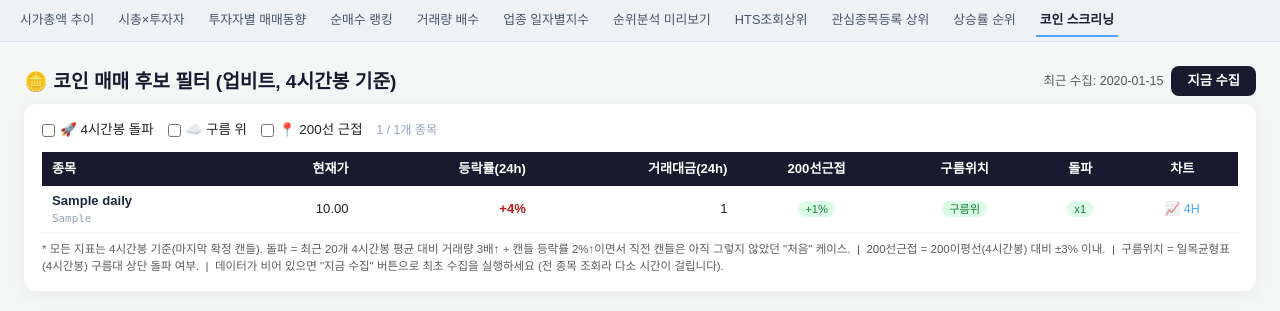
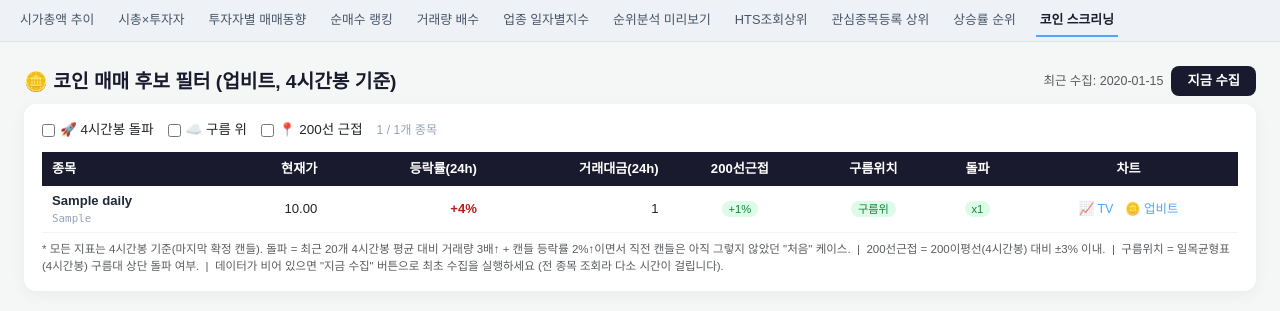
Before and after one commit to yunjinwoo/upbit-alert, a Flask app: page /coin-screening in a window 1280 px wide. Shown: the part 56-367 px from the top of the page. Run offline with Flask 3, Linux system fonts and the light colour scheme; tables that the repository leaves empty hold one stand-in row (values such as "Sample post").

Commit message:
feat: 코인 스크리닝 차트 컬럼에 업비트 링크 추가
트레이딩뷰 링크만 있던 차트 컬럼에 업비트 거래소 바로가기도 함께 표시.

Co-Authored-By: Claude Sonnet 5 <noreply@anthropic.com>

```diff
--- a/templates/coin_screening.html
+++ b/templates/coin_screening.html
@@ -45,7 +45,8 @@
         .change-neg { color: #1d4ed8; font-weight: 600; }
         .badge-on { background: #dcfce7; color: #15803d; font-size: 0.7rem; padding: 2px 7px; border-radius: 10px; }
         .badge-off { color: #cbd5e1; font-size: 0.7rem; }
-        .chart-link { color: #4da6ff; text-decoration: none; font-size: 0.78rem; }
+        .chart-link { color: #4da6ff; text-decoration: none; font-size: 0.78rem; margin-right: 8px; }
+        .chart-link:last-child { margin-right: 0; }
         .chart-link:hover { text-decoration: underline; }
         .loading-row td { text-align: center; color: #94a3b8; padding: 30px; }
         .empty-val { color: #cbd5e1; }
@@ -188,6 +189,7 @@
             const changeSign = r.change_rate > 0 ? '+' : '';
             const code = r.ticker.replace('KRW-', '');
             const tvUrl = `https://www.tradingview.com/chart/?symbol=KRW%3A${code}&interval=240`;
+            const upbitUrl = `https://upbit.com/exchange?code=CRIX.UPBIT.${r.ticker}`;
             return `
                 <tr>
                     <td>
@@ -200,7 +202,10 @@
                     <td style="text-align:center">${badge(r.near_ma200, `${r.ma200_dist_pct > 0 ? '+' : ''}${r.ma200_dist_pct}%`)}</td>
                     <td style="text-align:center">${badge(r.above_cloud, '구름위')}</td>
                     <td style="text-align:center">${badge(r.breakout_4h, `x${r.breakout_vol_ratio}`)}</td>
-                    <td style="text-align:center"><a class="chart-link" href="${tvUrl}" target="_blank" rel="noopener">📈 4H</a></td>
+                    <td style="text-align:center">
+                        <a class="chart-link" href="${tvUrl}" target="_blank" rel="noopener">📈 TV</a>
+                        <a class="chart-link" href="${upbitUrl}" target="_blank" rel="noopener">🪙 업비트</a>
+                    </td>
                 </tr>
             `;
         }).join('');
```
